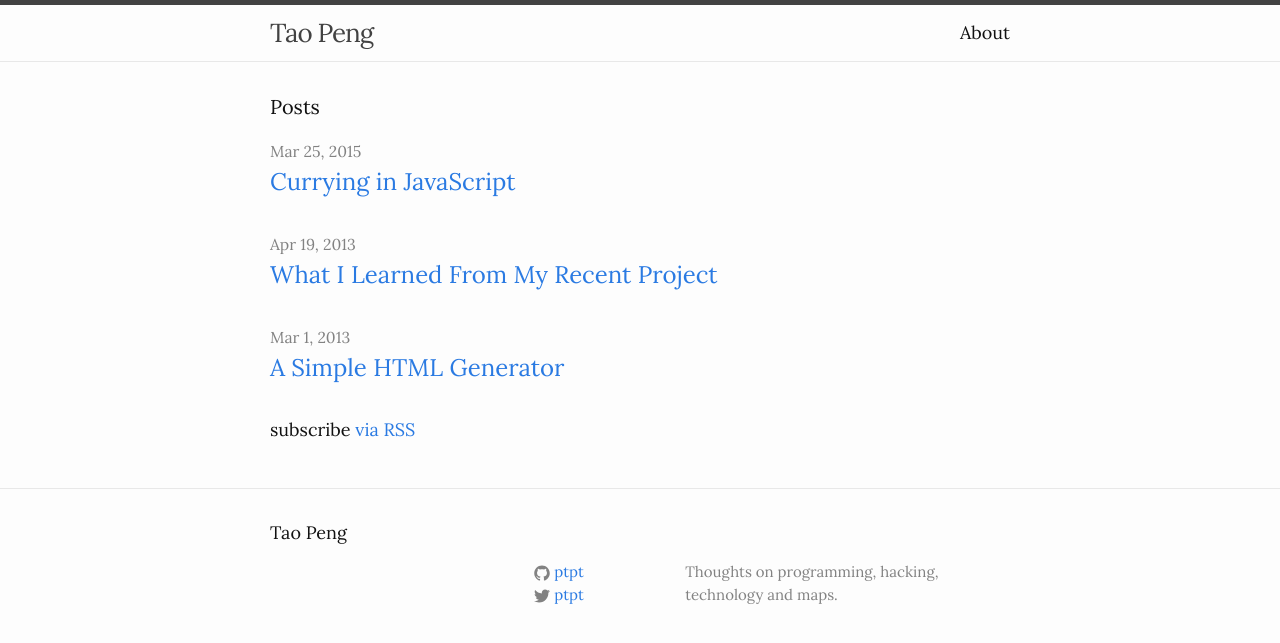
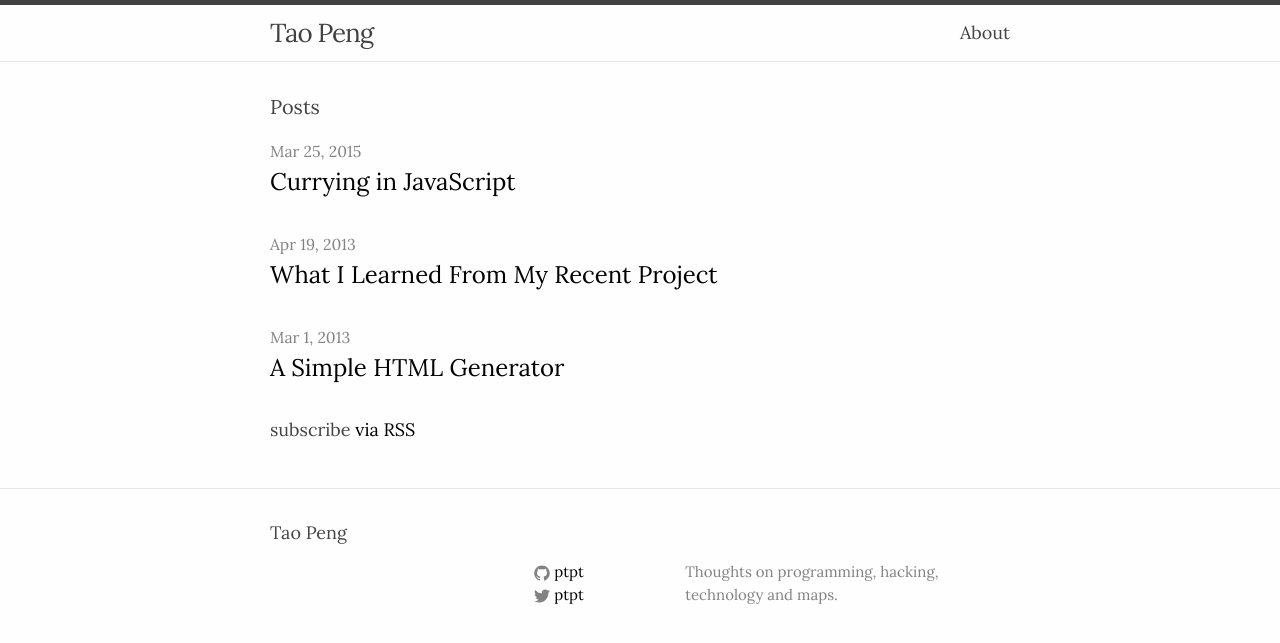
Before and after one commit to ptpt/ptpt.github.io, a Jekyll site: the page built from index.html, in a window 1280 px wide. Shown: the top 643 px of the page. Built offline with Jekyll 4.4.1, drawn with Linux system fonts in a browser that asks for light colours.

Commit message:
change colors

```diff
--- a/css/main.scss
+++ b/css/main.scss
@@ -13,9 +13,11 @@ $base-line-height: 1.5;
 
 $spacing-unit:     30px;
 
-$text-color:       #111;
-$background-color: #fdfdfd;
-$brand-color:      #2a7ae2;
+$text-color:       #444;
+$background-color: #FEFEFE;
+$light-color:      #EE5544;
+$brand-color:      black;
+$brand-hover-color:$light-color;
 
 $grey-color:       #828282;
 $grey-color-light: lighten($grey-color, 40%);
```
